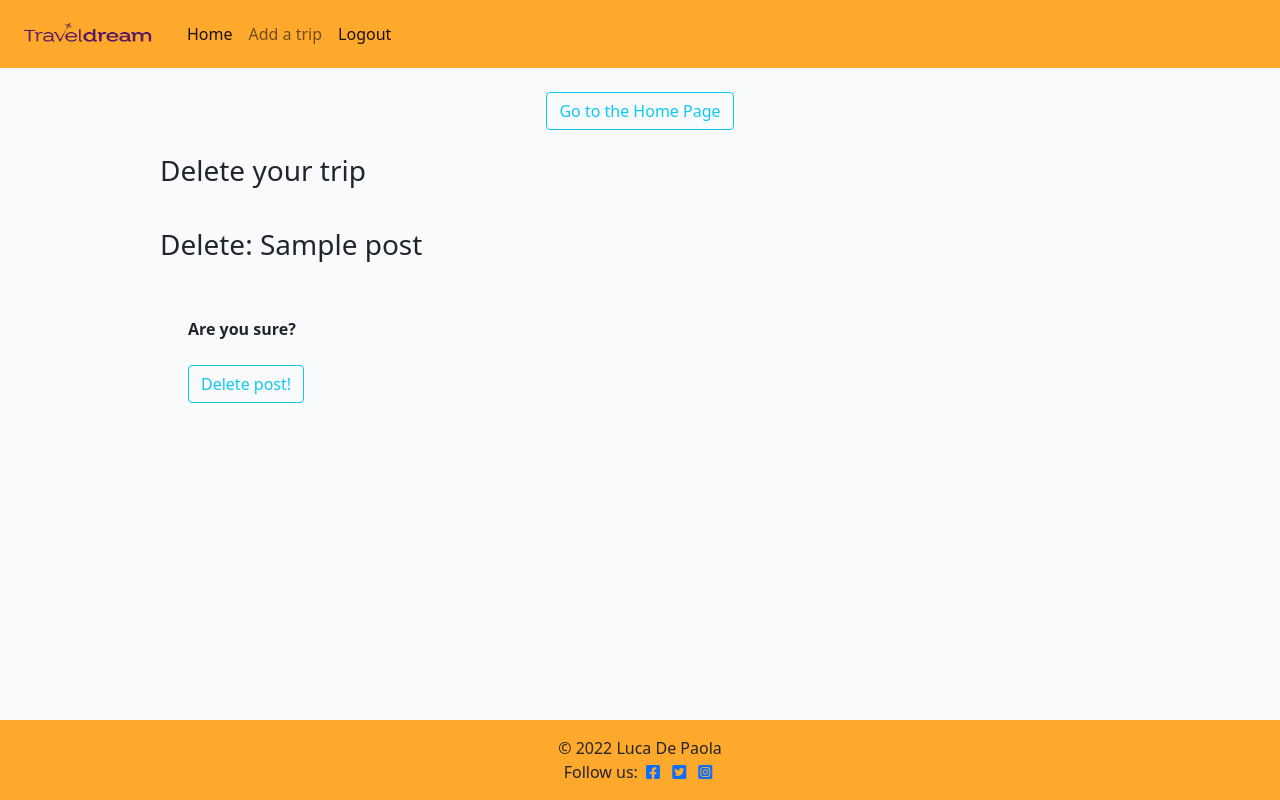
After one commit to LucaDP07/TravelBlog, a Django app: page /tripdelete/1 in a window 1280 px wide. The commit adds this page. Run offline with Django 3.2, Linux system fonts and the light colour scheme; a user stored in the database is signed in; tables that the repository leaves empty hold one stand-in row (values such as "Sample post"); some libraries are stand-ins or nearby versions.

Commit message:
create template trip_form to allow user to add a post

```diff
--- a/blog/admin.py
+++ b/blog/admin.py
@@ -18,7 +18,7 @@ class PostAdmin(SummernoteModelAdmin):
 class CommentAdmin(admin.ModelAdmin):
 
     list_display = ('name', 'body', 'post', 'created_on', 'approved')
-    search_filter = ('approved', 'created_on')
+    list_filter = ('approved', 'created_on')
     search_fields = ('name', 'email', 'body')
     actions = ['approve_comments']
 
--- a/blog/models.py
+++ b/blog/models.py
@@ -7,7 +7,7 @@ STATUS = ((0, "Draft"), (1, "Published"))
 
 class Post(models.Model):
     title = models.CharField(max_length=200, unique=True)
-    slug = models.SlugField(max_length=200, unique=True)
+    slug = models.SlugField(max_length=200,unique=True)
     author = models.ForeignKey(User, on_delete=models.CASCADE, related_name="blog_posts")
     featured_image = CloudinaryField('image', default='placeholder')
     excerpt = models.TextField(blank=True)
@@ -16,6 +16,7 @@ class Post(models.Model):
     created_on = models.DateTimeField(auto_now_add=True)
     status = models.IntegerField(choices=STATUS, default=0)
     likes = models.ManyToManyField(User, related_name='blogpost_like', blank=True)
+    content = models.TextField(blank=True,)
 
     class Meta:
         ordering = ['-created_on']
--- a/blog/urls.py
+++ b/blog/urls.py
@@ -3,8 +3,9 @@ from django.urls import path
 
 urlpatterns = [
     path('', views.PostList.as_view(), name='home'),
-    path('mytrips/', views.MyTripList.as_view(), name='mytrips'),
-    path('tripcreate/', views.TripCreate.as_view(), name='tripcreate'),
+    path('addtrip/', views.CreateTrip.as_view(), name='addtrip'),
+    path('tripedit/<int:pk>', views.EditTrip.as_view(), name='tripedit'),
+    path('tripdelete/<int:pk>', views.DeleteTrip.as_view(), name='tripdelete'),
     path('<slug:slug>/', views.PostDetail.as_view(), name='post_detail'),
     path('like/<slug:slug>', views.PostLike.as_view(), name='post_like'),
 ]
--- a/blog/views.py
+++ b/blog/views.py
@@ -87,25 +87,15 @@ class PostLike(View):
         return HttpResponseRedirect(reverse('post_detail', args=[slug]))
 
 
-class MyTripList(LoginRequiredMixin, generic.ListView):
-    """
-    Displays logged in user's own recipes
-    """
-    model = Post
-    queryset = Post.objects.filter(status=1).order_by('-created_on')
-    template_name = 'mytrips.html'
-    context_object_name = 'blog'
-
-
-class TripCreate(
+class CreateTrip(
                   SuccessMessageMixin, LoginRequiredMixin, generic.CreateView):
     """
     Logged in user can create a recipe and add to my recipes list
     """
     model = Post
-    fields = ['trip_image', 'title', 'text', ]
-    template_name = 'mytrips.html'
-    success_url = reverse_lazy('mytrips')
+    fields = ['title', 'content', 'slug']
+    template_name = 'trip_form.html'
+    success_url = reverse_lazy('home')
     success_message = "You have successfully created a post!"
 
     def form_valid(self, form):
@@ -115,4 +105,38 @@ class TripCreate(
         """
         form.instance.author = self.request.user
         form.instance.status = 1
-        return super(TripCreate, self).form_valid(form)
+        return super(CreateTrip, self).form_valid(form)
+
+
+class EditTrip(SuccessMessageMixin, LoginRequiredMixin, generic.UpdateView):
+    """
+    Logged in user can edit a recipe from their my recipes list
+    """
+    model = Post
+    fields = ['title', 'content', 'slug']
+    template_name = 'update_post.html'
+    success_url = reverse_lazy('home')
+    success_message = "Trip successfully updated!"
+
+    def form_valid(self, form):
+        """
+        Sets logged in user as author field in form
+        Sets form default status to published
+        """
+        form.instance.author = self.request.user
+        form.instance.status = 1
+        return super(EditTrip, self).form_valid(form)
+
+
+class DeleteTrip(SuccessMessageMixin, LoginRequiredMixin, generic.DeleteView):
+    """
+    Logged in user can delete a recipe from their my recipes list
+    """
+    model = Post
+    template_name = 'delete_post.html'
+    success_url = reverse_lazy('home')
+    success_message = "Trip deleted!"
+
+    def delete(self, request, *args, **kwargs):
+        messages.warning(self.request, self.success_message)
+        return super(DeleteTrip, self).delete(request, *args, **kwargs)
--- a/static/css/style.css
+++ b/static/css/style.css
@@ -138,3 +138,7 @@ body {
     width: 75%;
     margin: auto;
 }
+
+table {
+    border: 4px solid #FFA92C;
+}
--- a/templates/base.html
+++ b/templates/base.html
@@ -4,7 +4,7 @@
 <html class="h-100">
 
 <head>
-    <title>TravelDrea</title>
+    <title>TravelDream</title>
 
     <link rel="preconnect" href="https://fonts.gstatic.com">
     <link href="https://fonts.googleapis.com/css2?family=Roboto:wght@300&display=swap" rel="stylesheet">
@@ -41,17 +41,19 @@
                     </li>
                     {% if user.is_authenticated %}
                     <li class="nav-item">
-                        <a class="nav-link" href="{% url 'mytrips' %}">Add your trip</a>
+                        <a class="nav-link {% if '/addtrip/' in request.path %}active{% endif %}" href="{% url 'addtrip' %}">Add a trip</a>
                     </li>
                     <li class="nav-item">
-                        <a class="nav-link" href="{% url 'account_logout' %}">Logout</a>
+                        <a class="nav-link active" href="{% url 'account_logout' %}">Logout</a>
                     </li>
                     {% else %}
                     <li class="nav-item">
-                        <a class="nav-link" href="{% url 'account_signup' %}">Register</a>
+                        <a class="nav-link {% if '/account/signup/' in request.path %}active{% endif %}"
+                        href="{% url 'account_signup' %}">Register</a>
                     </li>
                     <li class="nav-item">
-                        <a class="nav-link" href="{% url 'account_login' %}">Sign In</a>
+                        <a class="nav-link{% if '/account/login/' in request.path %}active{% endif %}"
+                        href="{% url 'account_login' %}">Sign In</a>
                     </li>
 
                     {% endif %}
--- /dev/null
+++ b/templates/delete_post.html
@@ -0,0 +1,37 @@
+{% extends "base.html" %}
+{% load static %}
+{% load crispy_forms_tags %}
+{% block content %}
+
+<div class="card trip-form">
+    <div class="row">
+        <div class="col text-center">
+            <br>
+            <a class="btn btn-outline-info" href="{% url 'home' %}">Go to the Home Page</a>
+        </div>
+    </div>
+    <br>
+    <div class="card-title">
+        <h3>Delete your trip</h3>
+    </div>
+    <br>
+    <div class="card-title">
+        <h3>Delete: {{ post.title }}</h3>
+    </div>
+
+    <div class="card-body">
+        <div class="container-fluid">
+            <div class="row">
+                <form method="POST" enctype='multipart/form-data'>
+                    {% csrf_token %}
+<br>
+                    <strong>Are you sure?</strong><br><br>
+                    <button class="btn btn-outline-info">Delete post!</button>
+
+                </form>
+            </div>
+        </div>
+    </div>
+</div>
+
+{% endblock %}
--- a/templates/index.html
+++ b/templates/index.html
@@ -1,5 +1,5 @@
 {% extends "base.html" %}
-
+{% load static %}
 {% block content %}
 
 <div class="container-fluid">
@@ -15,7 +15,7 @@
                             <div class="image-container">
                                 {% if "placeholder" in post.featured_image.url %}
                                 <img class="card-img-top"
-                                    src="https://codeinstitute.s3.amazonaws.com/fullstack/blog/default.jpg">
+                                    src="https://res.cloudinary.com/luke07/image/upload/v1668299060/sd4avtbmcy5xz5ffdlic.jpg" alt="Image of mountains">
                                 {% else %}
                                 <img class="card-img-top" src=" {{ post.featured_image.url }}">
                                 {% endif %}
```
Also changed, not shown: templates/post_detail.html (+17 -3 lines), templates/trip_form.html (renamed from templates/mytrips.html, +6 -5 lines), templates/update_post.html (added, +32 -0 lines).
